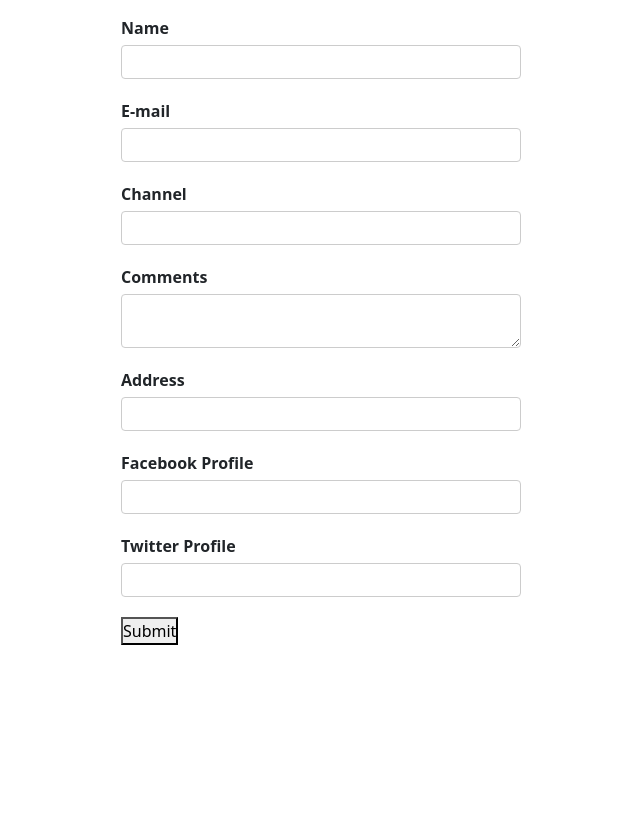
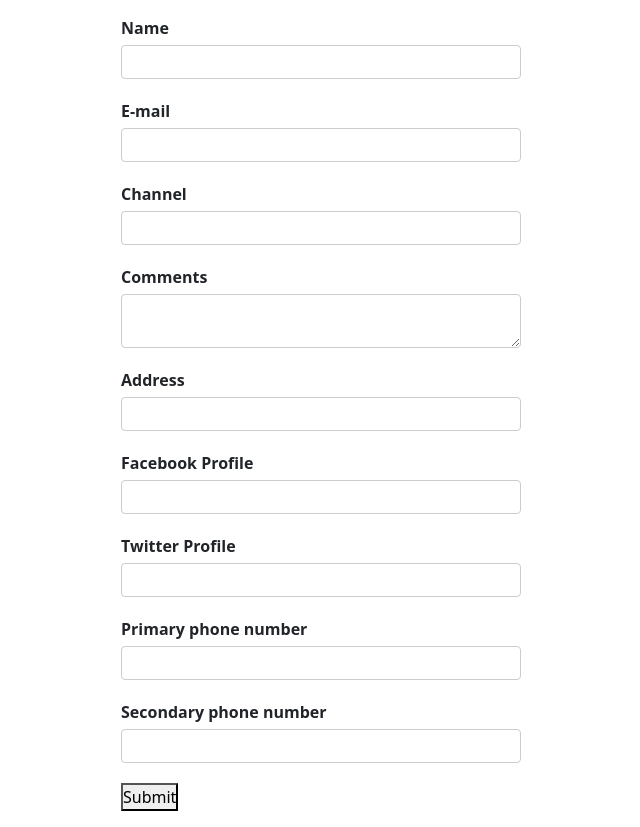
Before and after one commit to harshvadadoriya/React-JSX-Practice, a React (Vite) app in the folder my-react-app/: page / in a window 1280 px wide. Shown: the whole page, without its empty margins (319-959 px from the left). Before the commit the page ends 800 px from the top, so only its background shows below. Built offline with nearby package versions, Linux system fonts and the light colour scheme.

Commit message:
array of numbers

```diff
--- a/my-react-app/src/components/YoutubeForm.jsx
+++ b/my-react-app/src/components/YoutubeForm.jsx
@@ -11,6 +11,7 @@ const initialValues = {
 		facebook: '',
 		twitter: '',
 	},
+	phoneNumbers: ['', ''],
 };
 
 const onSubmit = (values) => {
@@ -84,10 +85,18 @@ const YoutubeForm = () => {
 					<label htmlFor="facebook">Facebook Profile</label>
 					<Field type="text" id="facebook" name="social.facebook"></Field>
 				</div>
-
 				<div className="formControl">
 					<label htmlFor="twitter">Twitter Profile</label>
 					<Field type="text" id="twitter" name="social.twitter"></Field>
+				</div>
+
+				<div className="formControl">
+					<label htmlFor="primaryPh">Primary phone number</label>
+					<Field type="text" id="primaryPh" name="phoneNumbers[0]"></Field>
+				</div>
+				<div className="formControl">
+					<label htmlFor="secondaryPh">Secondary phone number</label>
+					<Field type="text" id="secondaryPh" name="phoneNumbers[1]"></Field>
 				</div>
 
 				<button type="submit">Submit</button>
```
